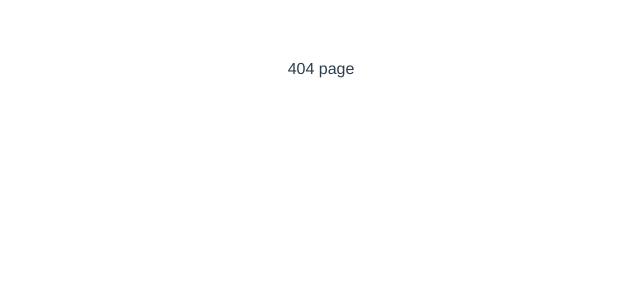
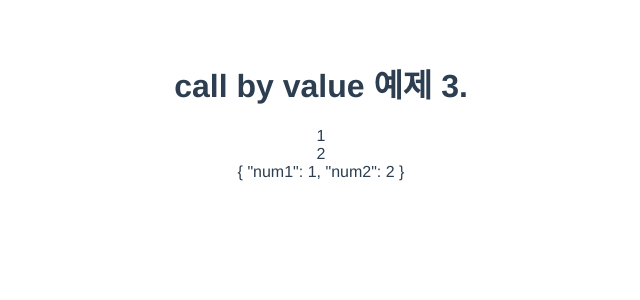
Before and after one commit to MinJaehyun/study-vue, a Vue app: page /callbyval3 in a window 1280 px wide. Shown: the top 300 px of the page, without its empty margins (319-959 px from the left). Built offline with nearby package versions, Linux system fonts and the light colour scheme.

Commit message:
fix callbyval

```diff
--- a/src/components/study/220527/CallByVal.vue
+++ b/src/components/study/callbyvalue/CallByVal1.vue
@@ -1,6 +1,6 @@
 <template>
   <div>
-    <h1>call by value 를 이해하기 위한 예제</h1>
+    <h1>call by value 예제 1.</h1>
     {{ sum(num1, num2) }}
     <hr />
     {{ num1 }}, {{ num2 }}
--- a/src/components/study/220527/CallByRef.vue
+++ b/src/components/study/callbyvalue/CallByVal2.vue
@@ -1,13 +1,12 @@
 <template>
   <div>
+    <h1>call by value 예제 2.</h1>
     {{ testObj.num1 }}
     <br />
     {{ testObj.num2 }}
     <br />
-    <!-- 1. call by ref -->
     <!-- {{ refSum(testObj) }}-->
-
-    <!-- 2. call by ref -->
+    <br />
     {{ sumWithDeepCopy(testObj) }}
   </div>
 </template>
@@ -16,7 +15,7 @@
 import { defineComponent } from 'vue';
 
 export default defineComponent({
-  name: 'CallByRef',
+  name: 'CallByVal2',
   data() {
     return {
       testObj: {
@@ -45,14 +44,6 @@ export default defineComponent({
       return num1 + num2;
     },
   },
-  // created() {
-  //   this.refSum(this.testObj);
-  // },
-  // computed: {
-  //   test() {
-  //     return this.refSum(this.testObj);
-  //   },
-  // },
 });
 </script>
 <style scoped></style>
--- /dev/null
+++ b/src/components/study/callbyvalue/CallByVal3.vue
@@ -0,0 +1,35 @@
+<template>
+  <div>
+    <h1>call by value 예제 3.</h1>
+    {{ testObj.num1 }}
+    <br />
+    {{ testObj.num2 }}
+    <br />
+    {{ testObj }}
+    <br />
+    {{ valSum(testObj) }}
+  </div>
+</template>
+
+<script lang="ts">
+import { defineComponent } from 'vue';
+
+export default defineComponent({
+  name: 'CallByVal3',
+  data() {
+    return {
+      testObj: {
+        num1: 1,
+        num2: 2,
+      },
+    };
+  },
+  methods: {
+    valSum(testObj: any) {
+      testObj = 8;
+      console.log(testObj);  // 8, 객체 자체를 수정할 시에는 관계가 깨진다.
+    },
+  },
+});
+</script>
+<style scoped></style>
```
Also changed, not shown: src/routes/index.ts (+7 -2 lines).
